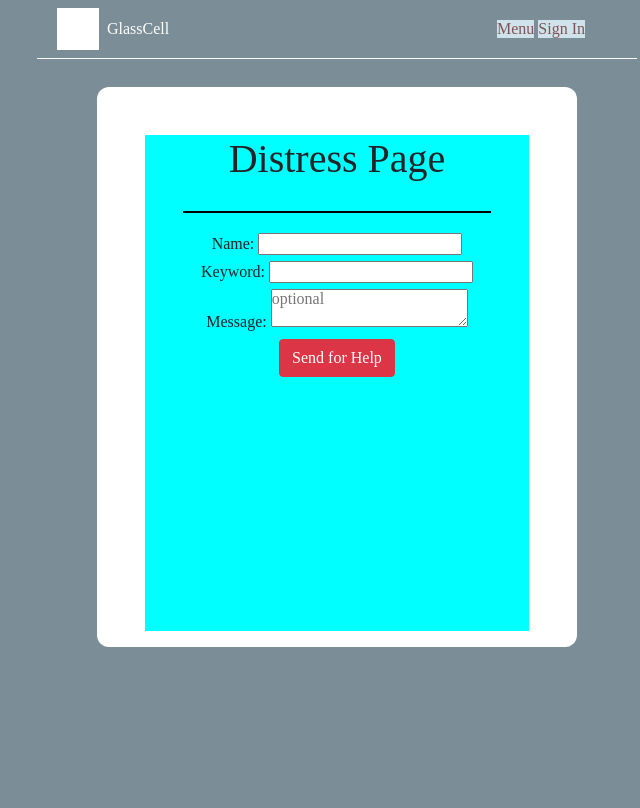
After one commit to noahflood1/GlassCell-repo, a Django app: page /distress/ in a window 1280 px wide. The commit adds this page. Shown: the whole page, without its empty margins (303-943 px from the left). Run offline with Django 4.2, Linux system fonts and the light colour scheme; some libraries are stand-ins or nearby versions.

Commit message:
Created a distress page mock up.

```diff
--- a/Glass_Cell/glass_cell_app/static/glass_cell_app/styles.css
+++ b/Glass_Cell/glass_cell_app/static/glass_cell_app/styles.css
@@ -75,6 +75,22 @@ body {
     border-radius: 0.75rem;
     overflow: hidden;
 }
+.action-box {
+    display: flex;
+    flex-direction: column;
+    text-align: center;
+    align-items: center;
+    background-color: aqua;
+    margin: 3rem 3rem;
+    height: calc(100% - 4rem);
+}
+.custom-line {
+    width:80%;
+    height:2px;
+    margin:20px;
+    background-color: black;
+
+}
 .logo {
     width: 42px;
     height: 42px;
--- /dev/null
+++ b/Glass_Cell/glass_cell_app/templates/glass_cell_app/add-distress.html
@@ -0,0 +1,26 @@
+{% extends 'glass_cell_app/layout.html' %}
+
+{% block title %}
+    Distress Page
+{% endblock %}
+
+
+
+{% block body %}
+<div class="action-box">
+    <h1>Distress Page</h1>
+    <div class="custom-line"></div>
+    <form action="" method="get">
+        <label for="name">Name:</label>
+        <input type="text" name="name" autocomplete="off"><br>
+
+        <label for="keyword">Keyword:</label>
+        <input type="text" name="Keyword"><br>
+
+        <label for="message">Message:</label>
+        <textarea placeholder="optional"></textarea><br>
+
+        <button class="btn btn-danger" type="submit" name="btn" value="Send for Help">Send for Help</button>
+    </form>
+</div>
+{% endblock %}
--- a/Glass_Cell/glass_cell_app/urls.py
+++ b/Glass_Cell/glass_cell_app/urls.py
@@ -4,4 +4,5 @@ from . import views
 
 urlpatterns = [
     path("", views.index, name="index"),
+    path('distress/', views.create_signal, name="distress")
 ]
--- a/Glass_Cell/glass_cell_app/views.py
+++ b/Glass_Cell/glass_cell_app/views.py
@@ -3,3 +3,5 @@ from django.shortcuts import render
 # Create your views here.
 def index(request):
     return render(request, "glass_cell_app/index.html")
+def create_signal(request):
+    return render(request,"glass_cell_app/add-distress.html")
```
